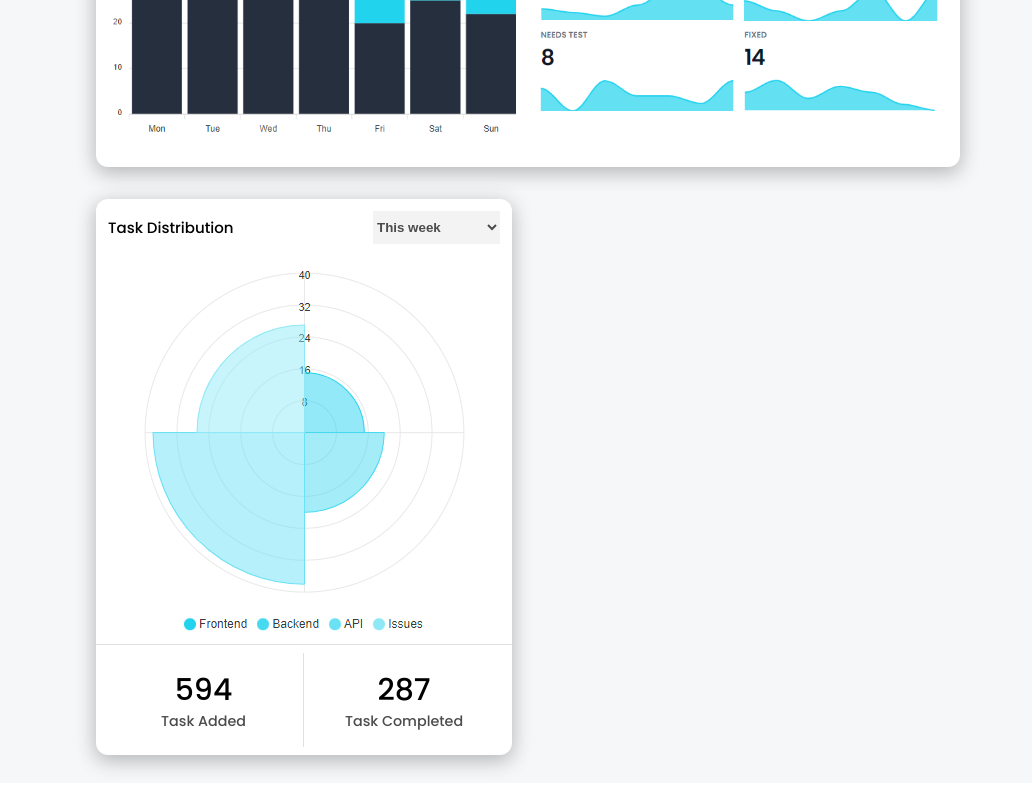
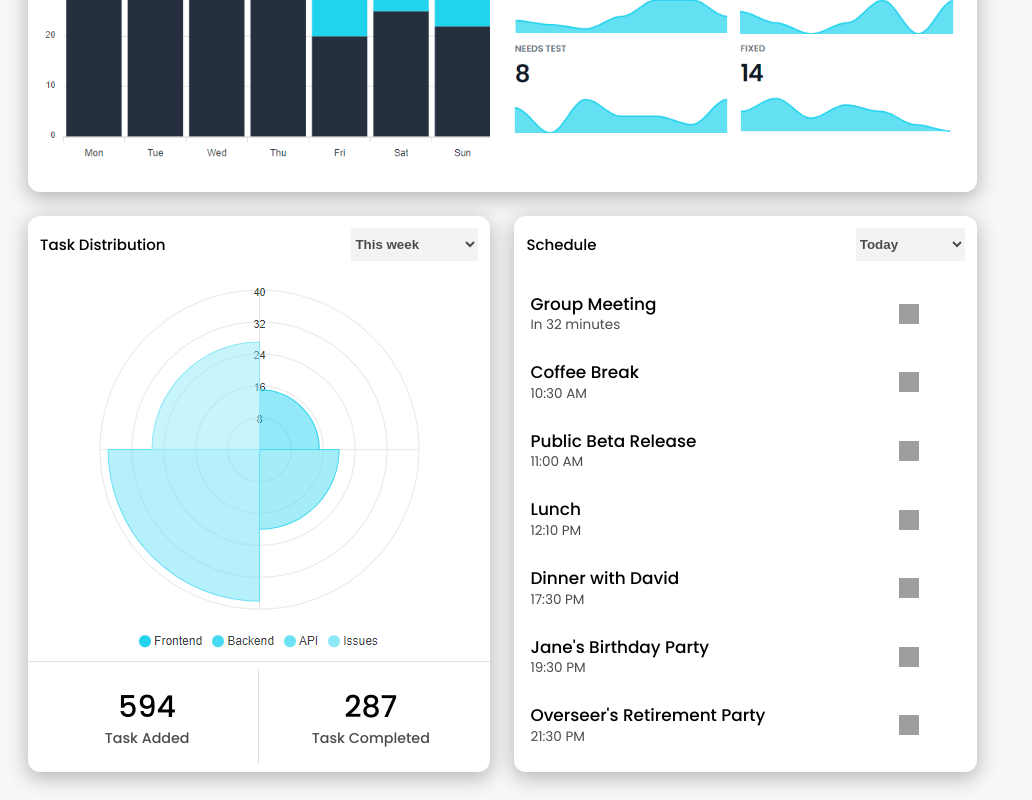
Before and after one commit to avmusatov/project-dashboard, a React (Create React App) app: page / in a window 1280 px wide. Shown: the part 851-1651 px from the top of the page, without its empty margins (0-1032 px from the left). Built offline with nearby package versions, Linux system fonts and the light colour scheme; grey boxes are pictures that could not be loaded.

Commit message:
Schedule widget done

```diff
--- /dev/null
+++ b/src/components/ItemList.js
@@ -0,0 +1,26 @@
+import React from "react";
+
+const ItemList = ({ items }) => {
+    return (
+        <ul className="item-list">
+            {items.map(({ title, subtitle }) => {
+                return (
+                    <li
+                        className="list-item flex-row-nowrap"
+                        key={title}
+                    >
+                        <div className="flex-column">
+                            <div className="item-title">{title}</div>
+                            <div className="item-subtitle transparent">{subtitle}</div>
+                        </div>
+                        <div className="icon">
+                            <div className="options icon-img icon-more"></div>
+                        </div>
+                    </li>
+                );
+            })}
+        </ul>
+    );
+}
+
+export default ItemList;
--- a/src/components/Main.js
+++ b/src/components/Main.js
@@ -6,15 +6,28 @@ import ComplexWidget from "./Widgets/ComplexWidget";
 import GraphWidget from "./Widgets/GraphWidget";
 import { barChart, pieChart, graphList } from "../css/img/graphs";
 import PieChartWidget from "./Widgets/PieChartWidget";
+import ScheduleWidget from "./Widgets/ScheduleWidget";
 
 const Main = () => {
+    const todoList = [
+        { title: "Group Meeting", subtitle: "In 32 minutes" },
+        { title: "Coffee Break", subtitle: "10:30 AM" },
+        { title: "Public Beta Release", subtitle: "11:00 AM" },
+        { title: "Lunch", subtitle: "12:10 PM" },
+        { title: "Dinner with David", subtitle: "17:30 PM" },
+        { title: "Jane's Birthday Party", subtitle: "19:30 PM" },
+        { title: "Overseer's Retirement Party", subtitle: "21:30 PM" },
+    ];
+
     const widgets = [
-        { id: 1, type: ComplexWidget, size: 20, list: ["Yesterday", "Today", "Tomorrow"], value: 25, label: "Due Tasks", footerText: "Completed: 7", color: "rgb(33,150,243)" },
-        { id: 2, type: BasicWidget, size: 20, title: "Overdue", value: 4, label: "Tasks", footerText: "Yesterday`s overdue: 2", color: "red" },
-        { id: 3, type: BasicWidget, size: 20, title: "Issues", value: 32, label: "Open", footerText: "Closed today: 0", color: "orange" },
-        { id: 4, type: BasicWidget, size: 20, title: "Features", value: 42, label: "Proposals", footerText: "Implemented: 8", color: "green" },
-        { id: 5, type: GraphWidget, size: 80, title: "Github Issues", mainGraph: barChart, graphList },
-        { id: 6, type: PieChartWidget, size: 40, title: "Task Distribution", list: ["This week", "Last week", "2 Weeks Ago"], graph: pieChart }
+        { id: 1, type: ComplexWidget, size: 25, list: ["Yesterday", "Today", "Tomorrow"], value: 25, label: "Due Tasks", footerText: "Completed: 7", color: "rgb(33,150,243)" },
+        { id: 2, type: BasicWidget, size: 25, title: "Overdue", value: 4, label: "Tasks", footerText: "Yesterday`s overdue: 2", color: "red" },
+        { id: 3, type: BasicWidget, size: 25, title: "Issues", value: 32, label: "Open", footerText: "Closed today: 0", color: "orange" },
+        { id: 4, type: BasicWidget, size: 25, title: "Features", value: 42, label: "Proposals", footerText: "Implemented: 8", color: "green" },
+        { id: 5, type: GraphWidget, size: 100, title: "Github Issues", mainGraph: barChart, graphList },
+        { id: 6, type: PieChartWidget, size: 50, title: "Task Distribution", list: ["This week", "Last week", "2 Weeks Ago"], graph: pieChart },
+        { id: 7, type: ScheduleWidget, size: 50, title: "Schedule", items: ["Today", "Tomorrow"], todoList },
+
     ];
 
     const navItems = [
@@ -27,6 +40,7 @@ const Main = () => {
         <div className="main">
             <Navigation items={navItems} />
             <WidgetGrid widgets={widgets} />
+
         </div>
     );
 }
--- a/src/components/WidgetGrid.js
+++ b/src/components/WidgetGrid.js
@@ -16,7 +16,7 @@ const WidgetGrid = ({ widgets }) => {
     }
 
     return (
-        <ul className="widgets">
+        <ul className="widgets flex-wrap">
             {renderWidgets(widgets)}
         </ul>
     );
--- /dev/null
+++ b/src/components/Widgets/ScheduleWidget.js
@@ -0,0 +1,20 @@
+import React from "react";
+import { WidgetHeader, WidgetContent, WidgetFooter } from "./Widget";
+import Select from "../Select";
+import ItemList from "../ItemList";
+
+const ScheduleWidget = ({ title, items, todoList, color = "#000" }) => {
+    return (
+        <div className="widget-container">
+            <WidgetHeader
+                title={<div className="title">{title}</div>}
+                options={<Select items={items} />}
+            />
+            <WidgetContent color={color}>
+                <ItemList items={todoList}/>
+            </WidgetContent>
+        </div >
+    );
+};
+
+export default ScheduleWidget;
--- a/src/css/_main.scss
+++ b/src/css/_main.scss
@@ -20,19 +20,19 @@
     }
 
     .widgets {
-        padding: 12px 0;
-        display: flex;
-        flex-flow: row wrap;
-        justify-content: left;
-        align-items: center;
+        width: 80%;
+        padding: 16px 0;
         margin: 0 -16px;
     }
 
     .widget-wrapper {
-        padding: 16px;
+        display: flex;
+        min-width: 20%;
+        padding: 12px;
     }
 
     .widget-container {
+        width: 100%;
         background-color: #fff;
         border-radius: 12px;
         box-shadow: 0px 5px 19px 1px #28282850;
@@ -128,4 +128,30 @@
             }
         }
     }
+
+    .item-list {
+        width: 100%;
+
+        .list-item {
+            justify-content: space-between;
+            padding: 8px 48px 8px 16px;
+            margin-bottom: 10px;
+
+            &:last-child {
+                margin: 0;
+            }
+
+            &>div:first-child {
+                align-items: flex-start;
+            }
+
+            .item-title {
+                font-weight: 500;
+            }
+
+            .item-subtitle {
+                font-size: .8em;
+            }
+        }
+    }
 }
--- a/src/css/style.css
+++ b/src/css/style.css
@@ -376,17 +376,17 @@ table {
   cursor: default;
 }
 .main .widgets {
-  padding: 12px 0;
-  display: flex;
-  flex-flow: row wrap;
-  justify-content: left;
-  align-items: center;
+  width: 80%;
+  padding: 16px 0;
   margin: 0 -16px;
 }
 .main .widget-wrapper {
-  padding: 16px;
+  display: flex;
+  min-width: 20%;
+  padding: 12px;
 }
 .main .widget-container {
+  width: 100%;
   background-color: #fff;
   border-radius: 12px;
   box-shadow: 0px 5px 19px 1px #28282850;
@@ -460,6 +460,26 @@ table {
 .main .pie-widget-footer > div:first-child {
   border-right: 1px solid rgba(0, 0, 0, 0.12);
 }
+.main .item-list {
+  width: 100%;
+}
+.main .item-list .list-item {
+  justify-content: space-between;
+  padding: 8px 48px 8px 16px;
+  margin-bottom: 10px;
+}
+.main .item-list .list-item:last-child {
+  margin: 0;
+}
+.main .item-list .list-item > div:first-child {
+  align-items: flex-start;
+}
+.main .item-list .list-item .item-title {
+  font-weight: 500;
+}
+.main .item-list .list-item .item-subtitle {
+  font-size: 0.8em;
+}
 
 * {
   box-sizing: border-box;
@@ -499,8 +519,13 @@ button {
 }
 
 .container {
-  max-width: 85%;
+  max-width: 80%;
   margin: 0 auto;
+}
+
+.flex-wrap {
+  display: flex;
+  flex-wrap: wrap;
 }
 
 .flex-column {
@@ -528,4 +553,10 @@ button {
   opacity: 0.7;
 }
 
+@media (max-width: 1600px) {
+  .container {
+    max-width: 95%;
+  }
+}
+
 /*# sourceMappingURL=style.css.map */
--- a/src/css/style.scss
+++ b/src/css/style.scss
@@ -44,8 +44,13 @@ button {
 }
 
 .container {
-    max-width: 85%;
+    max-width: 80%;
     margin: 0 auto;
+}
+
+.flex-wrap {
+    display: flex;
+    flex-wrap: wrap;
 }
 
 .flex-column {
@@ -72,3 +77,9 @@ button {
 .transparent {
     opacity: 0.7;
 }
+
+@media (max-width: 1600px) {
+    .container {
+        max-width: 95%;
+    }
+}
```
Also changed, not shown: 1 other file (tests, documents, lock files or other folders).
